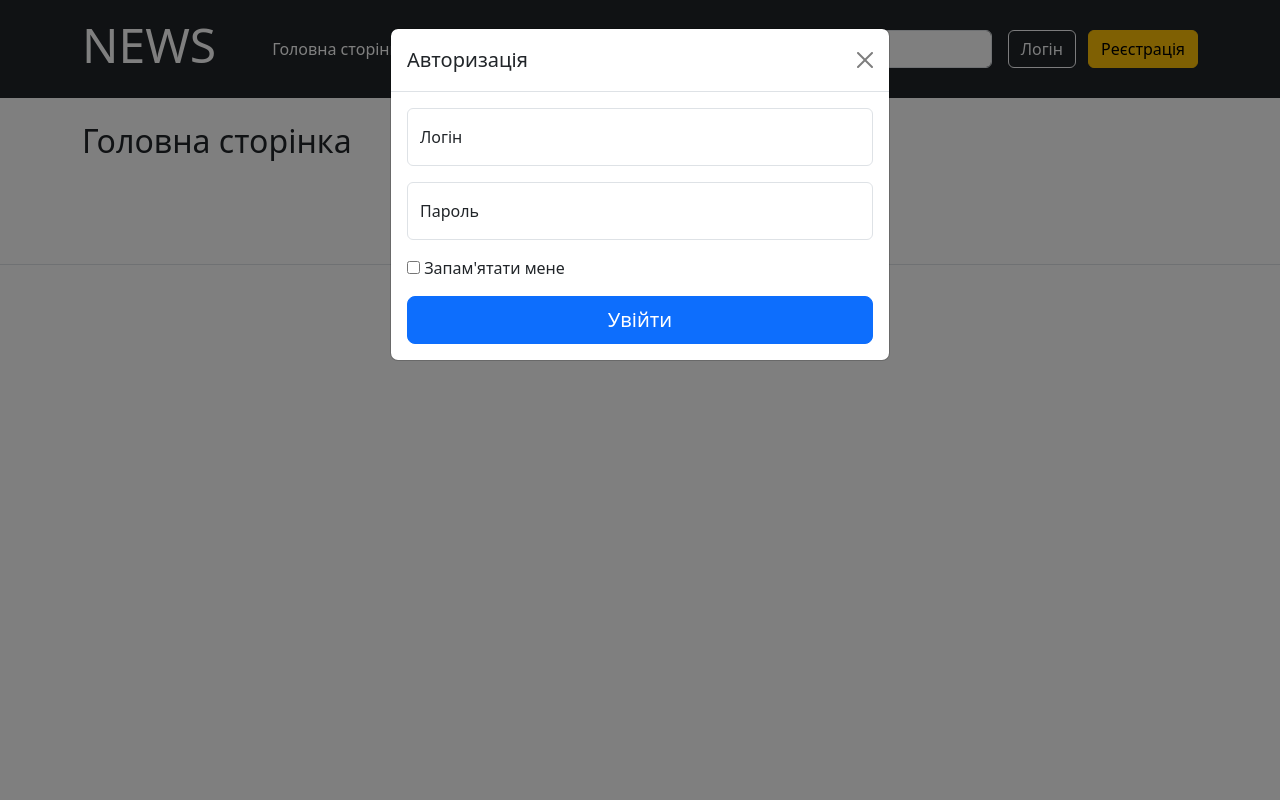
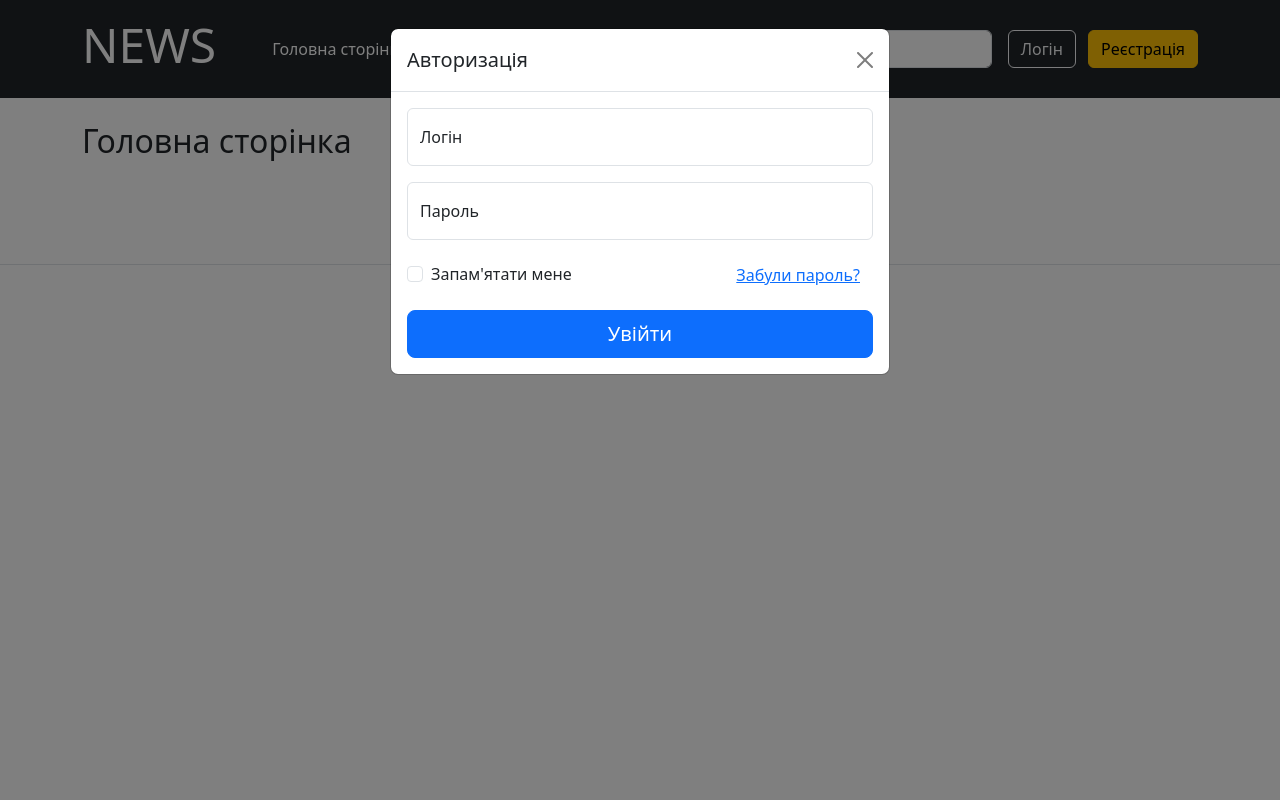
Before and after one commit to Roketskyi/Django-Learn, a Django app: page / in a window 1280 px wide, after a click on "Логін". Run offline with Django 5.2, Linux system fonts and the light colour scheme; data that the repository does not hold is empty.

Commit message:
Update with bugs

```diff
--- a/main/templates/main/base.html
+++ b/main/templates/main/base.html
@@ -1,7 +1,8 @@
 <!DOCTYPE html>
 <html lang="uk">
 
-<head> {% load static %}
+<head>
+    {% load static %}
     <meta charset="UTF-8">
     <meta name="viewport" content="width=device-width, initial-scale=1.0">
     <link rel="stylesheet" href="https://cdn.jsdelivr.net/npm/bootstrap@5.3.2/dist/css/bootstrap.min.css">
@@ -58,7 +59,8 @@
         <div class="modal-dialog">
             <div class="modal-content">
                 <div class="modal-header">
-                    <h5 class="modal-title" id="loginModalLabel">Авторизація</h5> <button type="button" class="btn-close" data-bs-dismiss="modal" aria-label="Close"></button>
+                    <h5 class="modal-title" id="loginModalLabel">Авторизація</h5>
+                    <button type="button" class="btn-close" data-bs-dismiss="modal" aria-label="Close"></button>
                 </div>
                 <div class="modal-body">
                     <form method="post" action="{% url 'login' %}">
@@ -72,10 +74,14 @@
                             <input type="password" class="form-control" name="login_password" id="floatingPassword" placeholder="Пароль">
                             <label for="floatingPassword">Пароль</label>
                         </div>
-                        <div class="checkbox mb-3">
-                            <label>
-                                <input type="checkbox" value="remember-me"> Запам'ятати мене
+                        <div class="d-flex justify-content-between align-items-center mb-3">
+                            <div class="form-check">
+                                <input class="form-check-input" type="checkbox" value="remember-me" id="rememberMe">
+                                <label class="form-check-label" for="rememberMe">
+                                    Запам'ятати мене
                                 </label>
+                            </div>
+                            <a href="#" class="btn btn-link" data-bs-toggle="modal" data-bs-target="#forgotPasswordModal">Забули пароль?</a>
                         </div>
                         <button type="submit" class="w-100 btn btn-lg btn-primary">Увійти</button>
                     </form>
@@ -119,14 +125,91 @@
         </div>
     </div>
 
-    <div class="container"> {% block content %}{% if messages %}
+    <!-- Модальне вікно для відновлення паролю -->
+    <div class="modal fade" id="forgotPasswordModal" tabindex="-1" aria-labelledby="forgotPasswordModalLabel" aria-hidden="true">
+        <div class="modal-dialog">
+            <div class="modal-content">
+                <div class="modal-header">
+                    <h5 class="modal-title" id="forgotPasswordModalLabel">Відновлення паролю</h5>
+                    <button type="button" class="btn-close" data-bs-dismiss="modal" aria-label="Close"></button>
+                </div>
+                <div class="modal-body">
+                    <form id="forgotPasswordForm">
+                        <div class="mb-3">
+                            <label for="email" class="form-label">Електронна пошта</label>
+                            <input type="email" class="form-control" id="email" name="email" required>
+                        </div>
+                        <div id="codeInputContainer" style="display: none;">
+                            <div class="mb-3">
+                                <label for="code" class="form-label">Код</label>
+                                <input type="text" class="form-control" id="code" name="code" required>
+                            </div>
+                        </div>
+                        <button type="button" class="btn btn-primary" id="sendCodeBtn">Надіслати код</button>
+                    </form>
+                </div>
+            </div>
+        </div>
+    </div>
+
+    <!-- Модальне вікно для введення коду та нового паролю -->
+    <div class="modal fade" id="enterCodeModal" tabindex="-1" aria-labelledby="enterCodeModalLabel" aria-hidden="true">
+        <div class="modal-dialog">
+            <div class="modal-content">
+                <div class="modal-header">
+                    <h5 class="modal-title" id="enterCodeModalLabel">Введіть код</h5>
+                    <button type="button" class="btn-close" data-bs-dismiss="modal" aria-label="Close"></button>
+                </div>
+                <div class="modal-body">
+                    <form id="enterCodeForm">
+                        <div class="mb-3">
+                            <label for="code" class="form-label">Код</label>
+                            <input type="text" class="form-control" id="code" name="code" required>
+                        </div>
+                        <button type="submit" class="btn btn-primary" id="verifyCodeBtn">Підтвердити</button>
+                    </form>
+                </div>
+            </div>
+        </div>
+    </div>
+
+    <!-- Модальне вікно для зміни паролю -->
+    <div class="modal fade" id="resetPasswordModal" tabindex="-1" aria-labelledby="resetPasswordModalLabel" aria-hidden="true">
+        <div class="modal-dialog">
+            <div class="modal-content">
+                <div class="modal-header">
+                    <h5 class="modal-title" id="resetPasswordModalLabel">Змініть пароль</h5>
+                    <button type="button" class="btn-close" data-bs-dismiss="modal" aria-label="Close"></button>
+                </div>
+                <div class="modal-body">
+                    <form id="resetPasswordForm">
+                        <div class="mb-3">
+                            <label for="newPassword" class="form-label">Новий пароль</label>
+                            <input type="password" class="form-control" id="newPassword" name="newPassword" required>
+                        </div>
+                        <div class="mb-3">
+                            <label for="confirmPassword" class="form-label">Підтвердіть пароль</label>
+                            <input type="password" class="form-control" id="confirmPassword" name="confirmPassword" required>
+                        </div>
+                        <button type="submit" class="btn btn-primary" id="changePasswordBtn">Змінити пароль</button>
+                    </form>
+                </div>
+            </div>
+        </div>
+    </div>
+
+    <div class="container">
+        {% block content %}
+        {% if messages %}
         {% for message in messages %}
         <div class="alert alert-danger alert-dismissible fade show" role="alert">
             {{ message }}
             <button type="button" class="btn-close" data-bs-dismiss="alert" aria-label="Close"></button>
         </div>
         {% endfor %}
-                        {% endif %}{% endblock %} </div>
+        {% endif %}
+        {% endblock %}
+    </div>
 
     <footer class="py-3 my-4">
         <ul class="nav justify-content-center border-bottom pb-3 mb-3">
@@ -138,6 +221,8 @@
     </footer>
 
     <!-- включіть Bootstrap JS -->
-    <script src="https://cdn.jsdelivr.net/npm/bootstrap@5.3.3/dist/js/bootstrap.bundle.min.js" integrity="sha384-YvpcrYf0tY3lHB60NNkmXc5s9fDVZLESaAA55NDzOxhy9GkcIdslK1eN7N6jIeHz" crossorigin="anonymous"></script>
+    <script src="https://cdn.jsdelivr.net/npm/bootstrap@5.3.3/dist/js/bootstrap.bundle.min.js"
+        integrity="sha384-YvpcrYf0tY3lHB60NNkmXc5s9fDVZLESaAA55NDzOxhy9GkcIdslK1eN7N6jIeHz" crossorigin="anonymous"></script>
 </body>
+
 </html>
--- a/main/urls.py
+++ b/main/urls.py
@@ -13,6 +13,9 @@ urlpatterns = [
     path('logout/', views.user_logout, name='user_logout'),
     path('register/', views.user_register, name='user_register'),
 
+    path('forgot-password/', views.forgot_password, name='forgot_password'),
+    path('verify-code/', views.verify_code, name='verify_code'),
+
     path('admin-panel/', views.admin_panel, name='admin_panel'),
     path('get-users/', views.get_users, name='get_users'),
     path('delete-user/<int:user_id>/', views.delete_user, name='delete_user'),
--- a/main/views.py
+++ b/main/views.py
@@ -125,3 +125,48 @@ def update_user(request, user_id):
     users_data = serializers.serialize('json', users)
 
     return JsonResponse({'success': 'Дані користувача оновлені', 'users': users_data})
+
+
+# Відновлення паролю
+
+from django.core.mail import send_mail
+from django.utils.crypto import get_random_string
+
+@csrf_exempt
+def forgot_password(request):
+    if request.method == 'POST':
+        email = request.POST.get('email')
+        user = Base.objects.filter(email=email).first()
+        if user:
+            # Генеруємо випадковий код для відновлення паролю
+            code = get_random_string(length=6)
+
+            # Зберігаємо код для перевірки та електронну пошту користувача
+            user.reset_password_code = code
+            user.save()
+
+            # Відправляємо код на електронну пошту користувача
+            send_mail(
+                'Код для відновлення паролю',  # Тема листа
+                f'Ваш код для відновлення паролю: {code}',  # Текст повідомлення
+                'from@example.com',  # Адреса відправника (може бути будь-яка дійсна адреса електронної пошти)
+                [email],  # Список отримувачів (у цьому випадку - один користувач)
+                fail_silently=False,  # Параметр, який вказує, чи потрібно виводити повідомлення про помилку
+            )
+
+            return JsonResponse({'success': 'Код для відновлення паролю надіслано на вашу електронну пошту.', 'email': email}, status=200)
+        else:
+            return JsonResponse({'error': 'Користувача з такою електронною поштою не знайдено.'}, status=404)
+
+@csrf_exempt
+def verify_code(request):
+    if request.method == 'POST':
+        code = request.POST.get('code')
+        user = Base.objects.filter(reset_password_code=code).first()
+        if user:
+            # Видаляємо код після перевірки
+            user.reset_password_code = None
+            user.save()
+            return JsonResponse({'success': 'Код успішно перевірено.'}, status=200)
+        else:
+            return JsonResponse({'error': 'Неправильний код для відновлення паролю.'}, status=400)
```
Also changed, not shown: news/settings.py (+11 -0 lines). Lines whose indentation alone changed are shown as unchanged.
